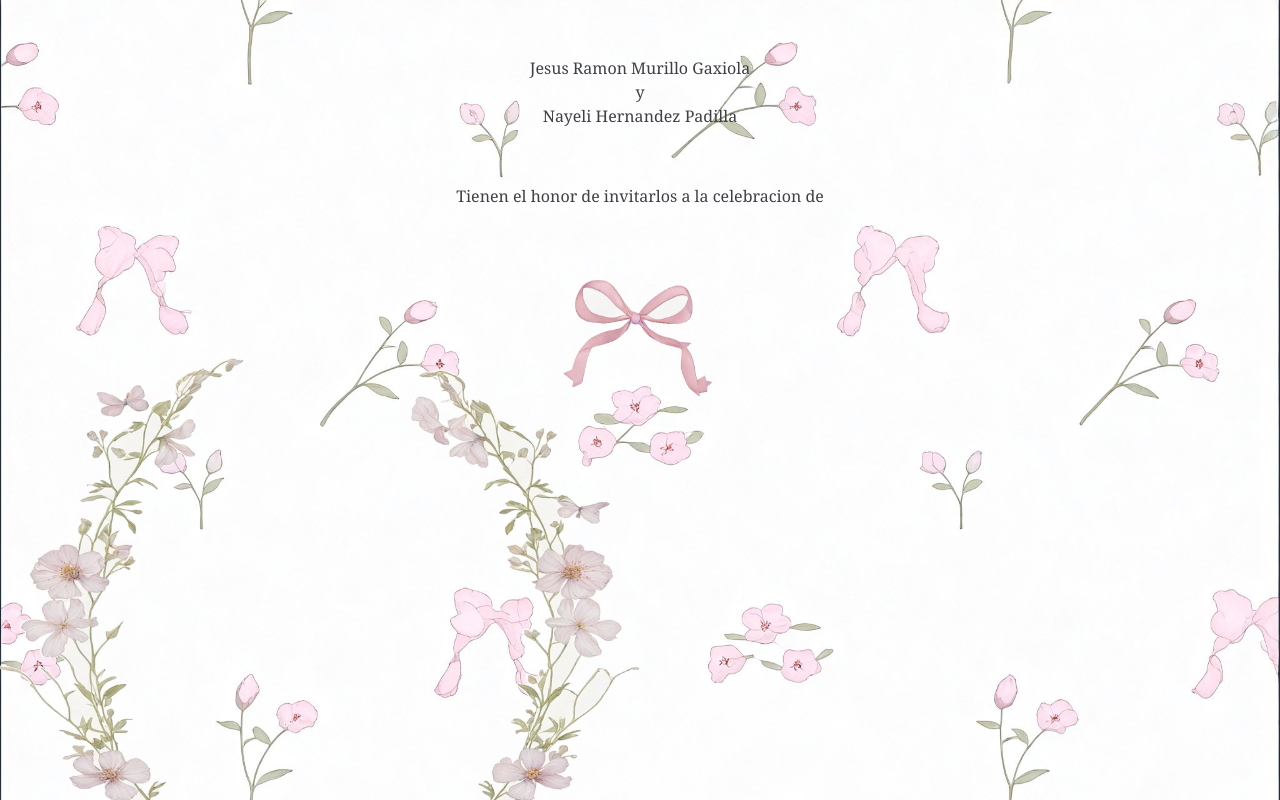
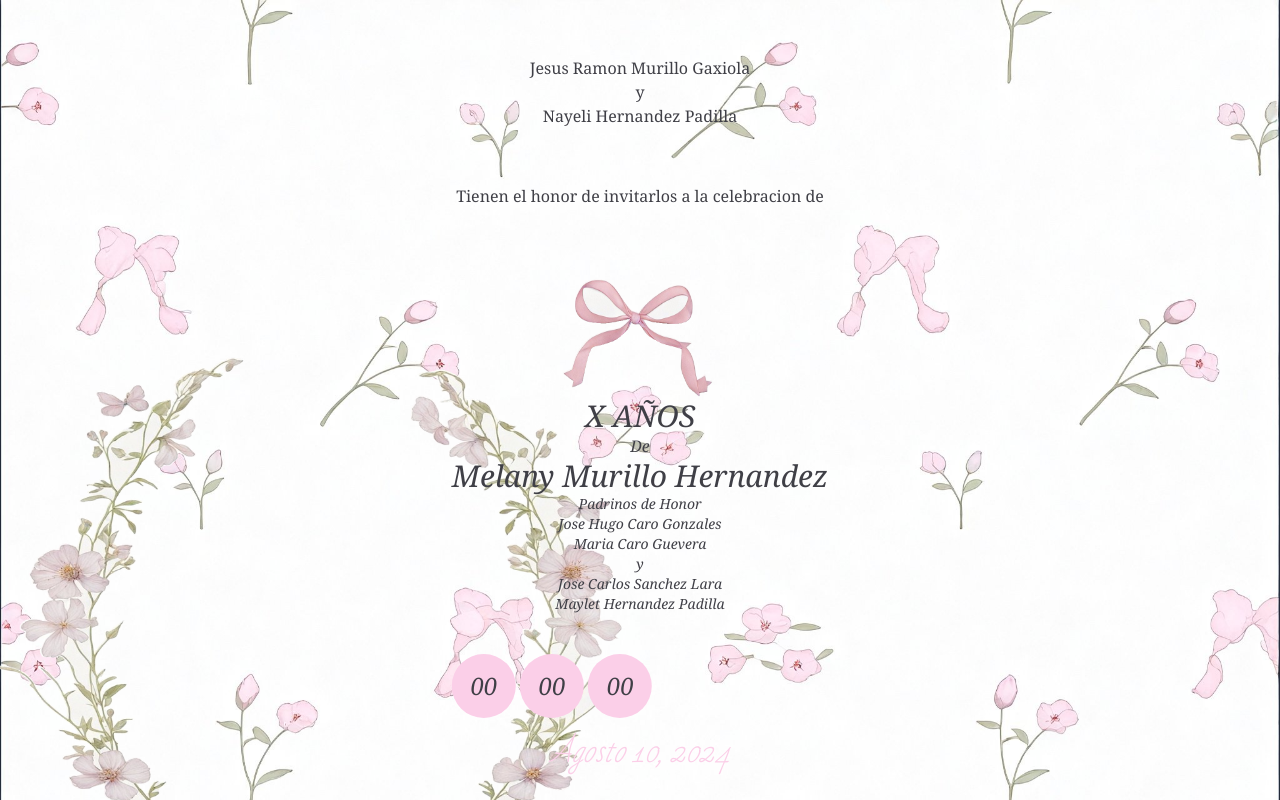
Before and after one commit to oscvrhrr/melany, a website: page index.html in a window 1280 px wide. Shown: the top 800 px of the page. Drawn offline with Linux system fonts and the light colour scheme; a web font is replaced by a local one.

Commit message:
hero section complete

```diff
--- a/index.html
+++ b/index.html
@@ -20,7 +20,25 @@
                 <img class="w-52 h-52" src="./dist/assets/bow.png" alt="">
             </div>
 
-            <img class="pt-32 h-[45rem]" src="./dist/assets/decor-com.png" alt="">
+            <img class="pt-32 h-[45rem] relative" src="./dist/assets/decor-com.png" alt=""
+            />
+            <div class="absolute text-zinc-700 top-[23.5rem] left-1/2 transform -translate-x-1/2 -translate-y-1/2 font-serif italic ">
+                <h1 class="text-center text-3xl">X AÑOS</h1>
+                <p class="text-center text-base">De</p>
+                <h2 class="text-center text-3xl">Melany Murillo Hernandez</h2>
+                <h3 class="text-center text-sm">Padrinos de Honor</h3>
+                <p class="text-center text-sm">Jose Hugo Caro Gonzales</p>
+                <p class="text-center text-sm">Maria Caro Guevera</p>
+                <p class="text-center text-sm">y</p>
+                <p class="text-center text-sm">Jose Carlos Sanchez Lara</p>
+                <p class="text-center text-sm pb-10">Maylet Hernandez Padilla</p>
+                <div>
+                    <span class="bg-pink-200 w-16 h-16 inline-flex rounded-full justify-center items-center text-2xl">00</span>
+                    <span class="bg-pink-200 w-16 h-16 inline-flex rounded-full justify-center items-center text-2xl">00</span>
+                    <span class="bg-pink-200 w-16 h-16 inline-flex rounded-full justify-center items-center text-2xl">00</span>
+                    <h3 class="text-pink-200 text-center text-3xl font-mono pt-4">Agosto 10, 2024</h3>
+                </div>
+            </div>
         </div>
     </div>
     <div class="bg-background-hero bg-cover w-full h-screen">
--- a/styles.css
+++ b/styles.css
@@ -1,4 +1,5 @@
 @import url('https://fonts.googleapis.com/css2?family=Baskervville:ital@0;1&display=swap');
+@import url('https://fonts.googleapis.com/css2?family=Bad+Script&display=swap');
 @tailwind base;
 @tailwind components;
 @tailwind utilities;
--- a/tailwind.config.js
+++ b/tailwind.config.js
@@ -6,7 +6,7 @@ module.exports = {
       fontFamily: {
         'sans': ['ui-sans-serif', 'system-ui' ],
         'serif': ['baskervville', 'Georgia' ],
-        'mono': ['ui-monospace', 'SFMono-Regular'],
+        'mono': ['Bad Script', 'SFMono-Regular'],
         'display': ['Oswald'],
         'body': ['"Open Sans"'],
       },
```
Also changed, not shown: dist/styles.css.
